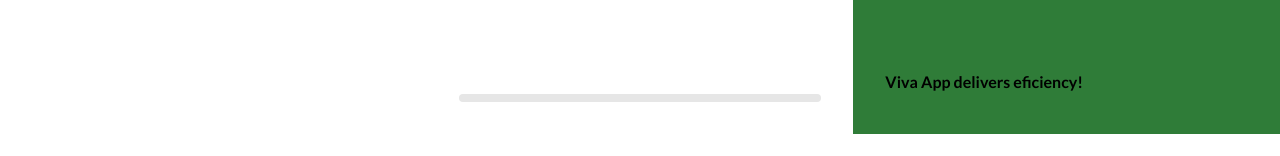
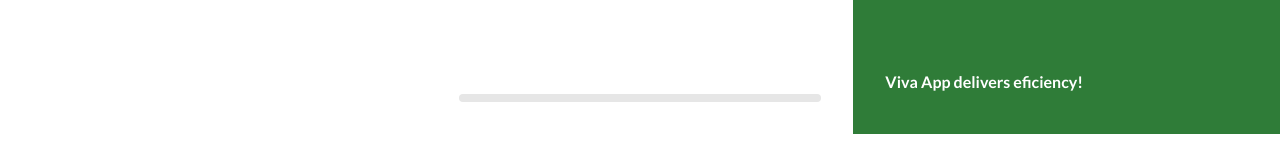
Before and after one commit to KvinZav/umvel-remote, a Next.js app: page / in a window 1280 px wide. Shown: the part 391-547 px from the top of the page. Built offline with nearby package versions, Linux system fonts and the light colour scheme; no server answers.

Commit message:
chore: the necessary color is passed for the cards

```diff
--- a/mock/home-page.json
+++ b/mock/home-page.json
@@ -180,6 +180,9 @@
                           "updatedAt": "2022-08-19T15:35:22.751Z"
                         }
                       }
+                    },
+                    "styles": {
+                      "textColor": "primary-white"
                     }
                   }
                 }
@@ -242,6 +245,9 @@
                           "updatedAt": "2022-08-19T15:35:22.751Z"
                         }
                       }
+                    },
+                    "styles": {
+                      "textColor": "primary-black"
                     }
                   }
                 }
@@ -287,6 +293,9 @@
                           "updatedAt": "2022-08-19T15:35:22.751Z"
                         }
                       }
+                    },
+                    "styles": {
+                      "textColor": "primary-white"
                     }
                   }
                 }
@@ -332,6 +341,9 @@
                           "updatedAt": "2022-08-19T15:35:22.751Z"
                         }
                       }
+                    },
+                    "styles": {
+                      "textColor": "primary-white"
                     }
                   }
                 }
@@ -853,7 +865,7 @@
               "hoverClientHeading": "Cancer App",
               "callToAction": null,
               "backgroundColor": "cases-cancer-buddy",
-              "primaryColor": "black"
+              "primaryColor": "white"
             },
             {
               "id": 5,
--- a/src/components/modules/hero.tsx
+++ b/src/components/modules/hero.tsx
@@ -14,6 +14,11 @@ const Hero = () => {
   if (!event) return null;
 
   const { block, caseOfStudy } = FETCHER(event, BlockNameEnum.heading);
+
+  const { Title } = caseOfStudy[0];
+
+  const { title, primaryColor, secondaryColor, caseDescription, image, styles } =
+    caseOfStudy[0].case_of_study.data.attributes;
 
   return (
     <>
@@ -37,7 +42,7 @@ const Hero = () => {
               textPositionHorizontal: 'start',
               textPositionVertical: 'end',
             }}
-            text={caseOfStudy[0].Title}
+            text={Title}
           />
           <div className="absolute inset-x-4 md:inset-x-6 lg:inset-x-8 bottom-4 md:bottom-6 lg:bottom-8 h-1 md:h-2 rounded-full bg-secondary-10 overflow-hidden" />
         </div>
@@ -51,30 +56,30 @@ const Hero = () => {
                 color: 'white',
                 textPositionHorizontal: 'center',
                 textPositionVertical: 'center',
-                bg: caseOfStudy[0].case_of_study.data.attributes.primaryColor,
-                bgSecondary: caseOfStudy[0].case_of_study.data.attributes.secondaryColor,
-                textColor: 'white',
+                bg: primaryColor,
+                bgSecondary: secondaryColor,
+                textColor: styles.textColor,
               }}
-              description={caseOfStudy[0].case_of_study.data.attributes.caseDescription}
-              imageUrl={caseOfStudy[0].case_of_study.data.attributes.image.data.attributes.url}
-              text={!tablet && caseOfStudy[0].case_of_study.data.attributes.title}
+              description={caseDescription}
+              imageUrl={image.data.attributes.url}
+              text={!tablet && title}
               showButton={isMobile}
             />
           </div>
           <div className={`${tablet && 'flex-1'}`}>
             {tablet && (
               <Card
-                text={caseOfStudy[0].case_of_study.data.attributes.title}
+                text={title}
                 styles={{
                   textStyles: { height: 'paragraph', align: 'start' },
                   direction: 'col',
                   color: 'white',
                   textPositionHorizontal: 'center',
                   textPositionVertical: 'center',
-                  bg: caseOfStudy[0].case_of_study.data.attributes.primaryColor,
-                  bgSecondary: caseOfStudy[0].case_of_study.data.attributes.secondaryColor,
+                  bg: primaryColor,
+                  bgSecondary: secondaryColor,
                 }}
-                description={caseOfStudy[0].case_of_study.data.attributes.caseDescription}
+                description={caseDescription}
                 descriptionOnly
               />
             )}
--- a/src/components/modules/mainMenu/Highlights.tsx
+++ b/src/components/modules/mainMenu/Highlights.tsx
@@ -19,7 +19,7 @@ const MainMenuHighlights = () => {
   return (
     <section className="flex md:grid md:grid-cols-1 lg:grid-cols-3 md:justify-center overflow-x-scroll md:overflow-auto pt-8 lg:pt-[104px]">
       {cases.map((caseItem, caseIndex) => {
-        const { title, caseDescription, image, primaryColor } =
+        const { title, caseDescription, image, primaryColor, styles } =
           caseItem.case_of_study.data.attributes;
         const imageUrl = image.data.attributes.url;
 
@@ -41,7 +41,7 @@ const MainMenuHighlights = () => {
                   textPositionVertical: 'start',
                   textPositionHorizontal: 'start',
                   bg: primaryColor,
-                  textColor: 'black',
+                  textColor: styles.textColor,
                   textStyles: {
                     height: 'paragraph',
                     align: 'left',
--- a/src/models/interfaces/home-data/home.interface.ts
+++ b/src/models/interfaces/home-data/home.interface.ts
@@ -108,6 +108,9 @@ export interface Attributes3 {
   portfolioDescription: any;
   portfolioDataOfInterest: any;
   image: Logo;
+  styles: {
+    textColor: string;
+  };
 }
 
 export interface Block {
@@ -150,6 +153,9 @@ export interface Attributes4 {
   portfolioDescription: any;
   portfolioDataOfInterest: any;
   image: Logo;
+  styles: {
+    textColor: string;
+  };
 }
 
 export interface Step {
```
